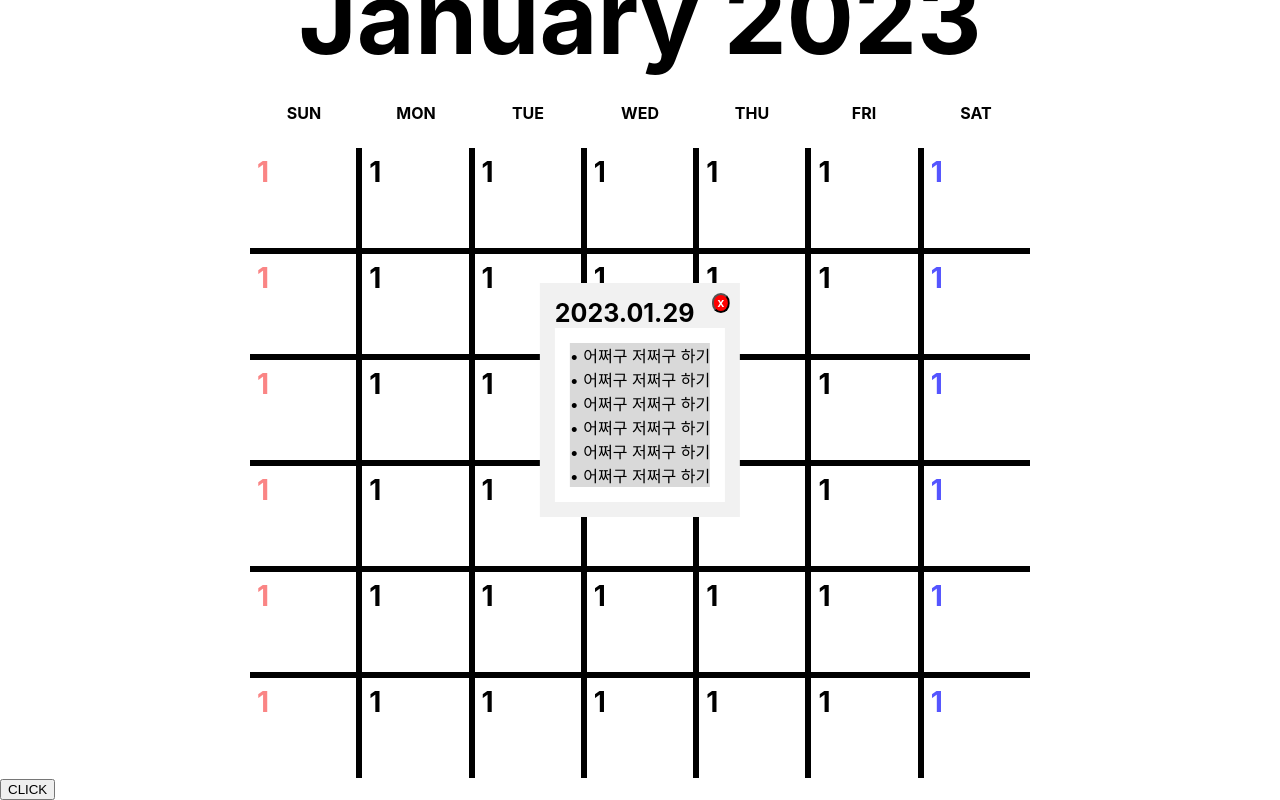
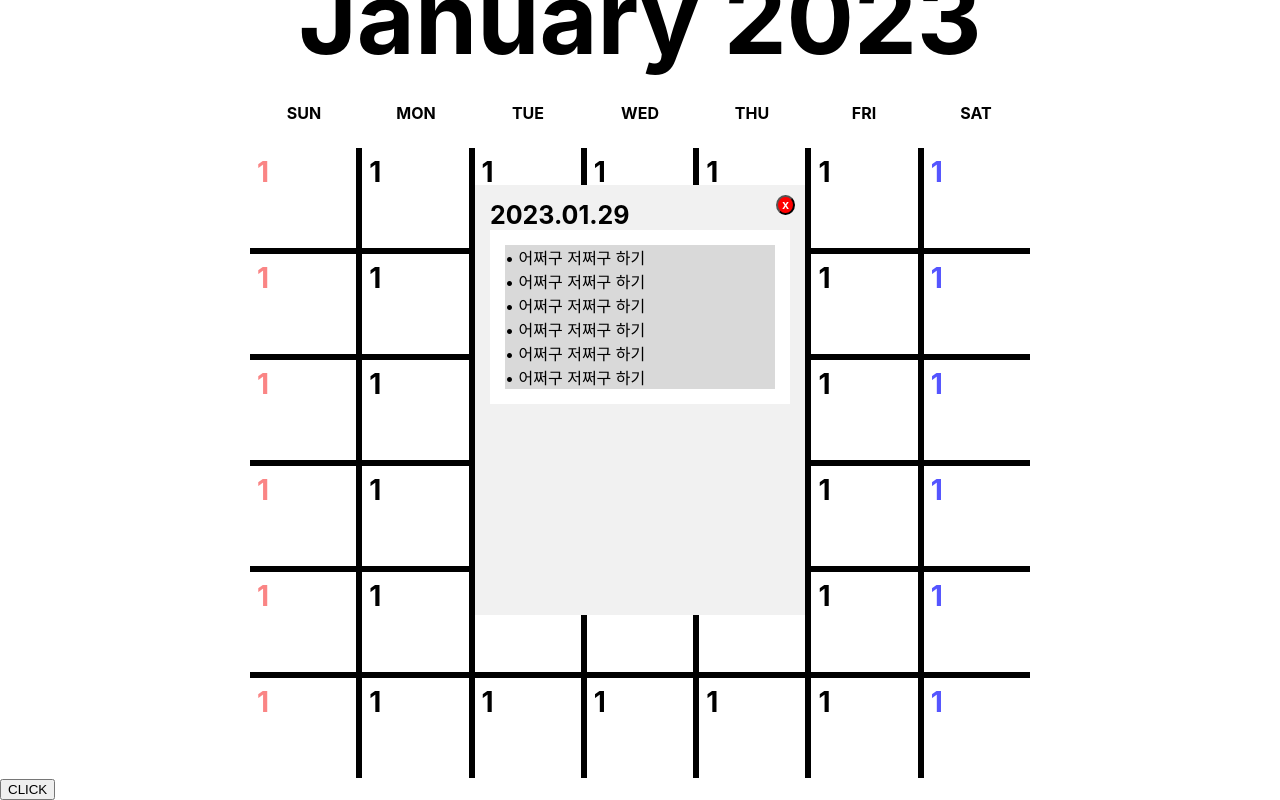
Before and after one commit to UlsanBigDev/ChunMa, a React (Create React App) app: page / in a window 1280 px wide. Both pictures are taken after a click on the button "CLICK". Shown: the part 43-843 px from the top of the page. Built offline with nearby package versions, Linux system fonts and the light colour scheme.

Commit message:
Modal size

```diff
--- a/src/App.css
+++ b/src/App.css
@@ -38,13 +38,11 @@
 
 .Modal-content {
   background-color: #f1f1f1;
-  max-width: 300px;
-  max-height: 300px;
   display: flex;
   flex-direction: column;
-  align-items: center;
+  /* align-items: center; */
   position: fixed;
-  justify-content: center;
+  /* justify-content: center; */
   transform: translate(-50%, -50%);
   top: 50%;
   left: 50%;
--- a/src/App.tsx
+++ b/src/App.tsx
@@ -11,7 +11,7 @@ function App() {
   return (
     <div className='content'>
       <Home/>
-      <Modal component={<DayInfo/>}/>
+      <Modal component={<DayInfo/>} width={300} height={400}/>
     </div>
   );
 }
--- a/src/page/Modal.tsx
+++ b/src/page/Modal.tsx
@@ -2,7 +2,10 @@ import React, {useState} from 'react';
 import '../App.css';
 interface IModal {
     component : React.ReactNode;
+    width : number;
+    height : number;
 }
+
 function Modal(props : IModal) {
     const [isModal, setIsModal] = useState<boolean>(false);
     const toggleModal = () => {
@@ -15,7 +18,10 @@ function Modal(props : IModal) {
 
             {isModal && (
                 <div className='Modal-container'>
-                    <div className="Modal-content">
+                    <div className="Modal-content" style={{
+                        minWidth: props.width,
+                        minHeight: props.height
+                    }}>
                         { props.component }
                         <button onClick={toggleModal} className="Modal-btn">x</button>
                     </div>
```
